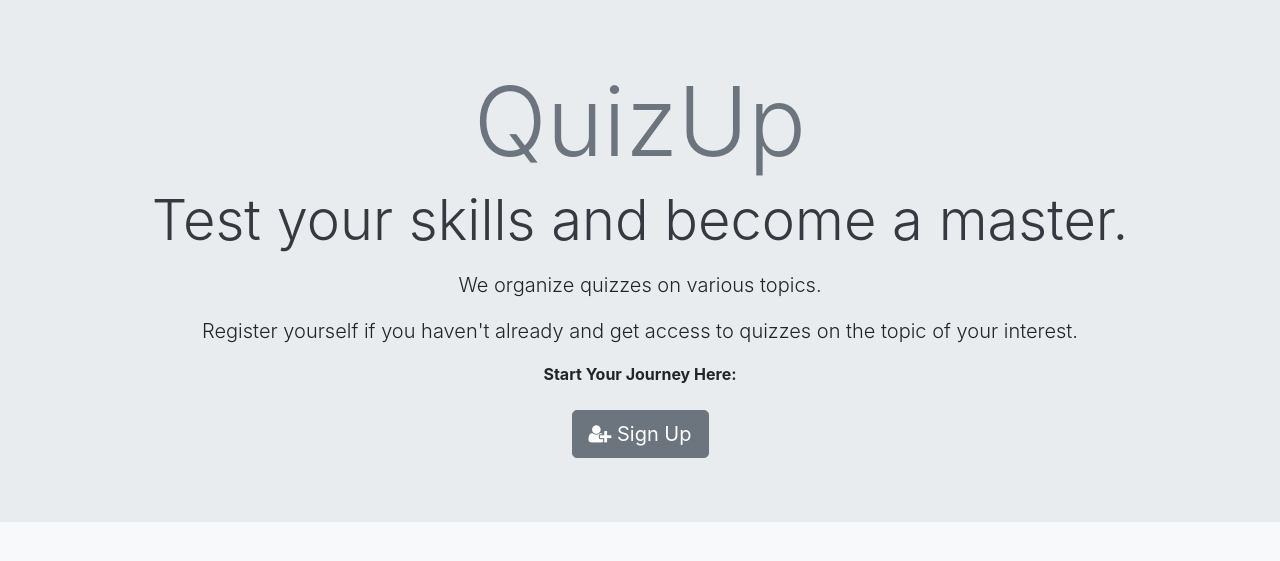
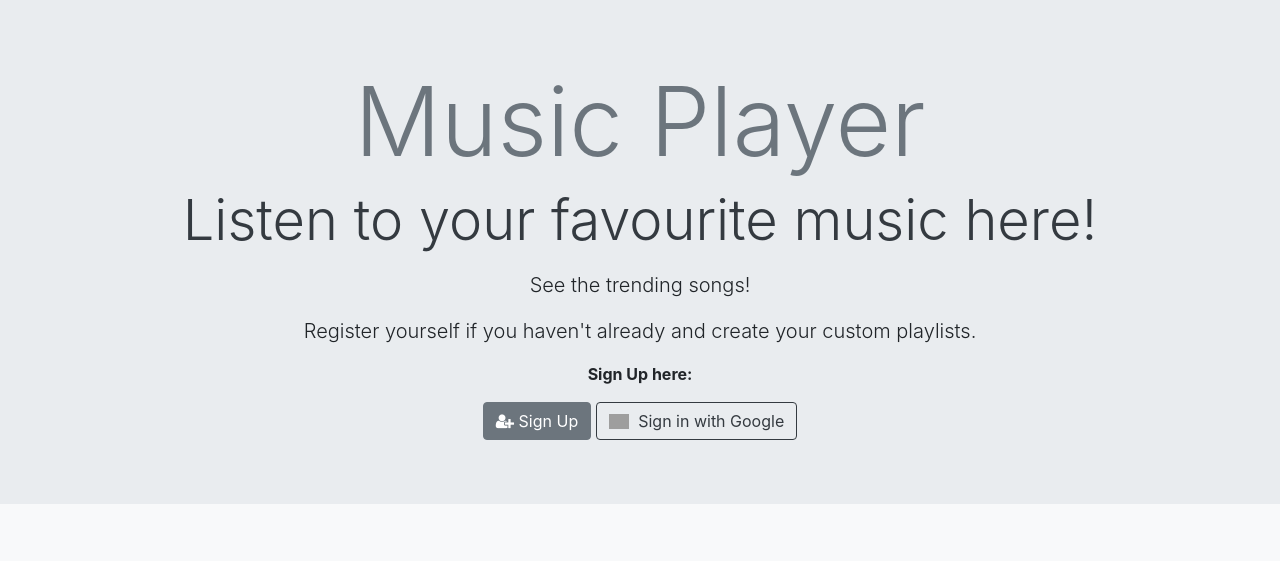
Before and after one commit to fortdev210/MusicApp-Django-, a Django app: page / in a window 1280 px wide. Shown: the part 72-633 px from the top of the page. Run offline with Django 3.2, Linux system fonts and the light colour scheme; some libraries are stand-ins or nearby versions; grey boxes are pictures that could not be loaded.

Commit message:
remove email field

```diff
--- a/authentication/forms.py
+++ b/authentication/forms.py
@@ -26,7 +26,7 @@
 
 class RegistrationForm(UserCreationForm):
     username = forms.CharField(widget=forms.TextInput(attrs={'placeholder': 'Username'}))
-    email = forms.EmailField(widget=forms.EmailInput(attrs={'placeholder': 'Email'}), required=True)
+    email = forms.HiddenInput()
     first_name = forms.HiddenInput()
     last_name = forms.HiddenInput()
     password1 = forms.CharField(label='Password', widget=forms.PasswordInput(attrs={'placeholder': 'Enter Password'}))
@@ -39,7 +39,6 @@
         model = User
         fields = [
             'username',
-            'email',
             'password1',
             'password2',
         ]
@@ -48,7 +47,7 @@
         user = super(RegistrationForm, self).save(commit=False)
         # user.first_name = self.cleaned_data['first_name']
         # user.last_name = self.cleaned_data['last_name']
-        user.email = self.cleaned_data['email']
+        # user.email = self.cleaned_data['email']
 
         if commit:
             user.save()
--- a/templates/musicapp/index.html
+++ b/templates/musicapp/index.html
@@ -1,21 +1,26 @@
 {% extends 'base.html' %}
+{% load socialaccount %}
 {% block title %} MusicApp - Home {% endblock title %}
 {% block body %}
 
 <section id="section-jumbotron" class="jumbotron jumbotron-fluid d-flex justify-content-center align-items-center">
     <div class="container text-center">
-      <h1 class="display-1 text-secondary">QuizUp</h1>
-      <p class="display-4 d-none d-sm-block text-dark">Test your skills and become a master.</p>
-      <p class="lead">We organize quizzes on various topics.</p>
+      <h1 class="display-1 text-secondary">Music Player</h1>
+      <p class="display-4 d-none d-sm-block text-dark">Listen to your favourite music here!</p>
+      <p class="lead">See the trending songs!</p>
 
       {% if request.user.is_active %}
-        <a href="#" class="btn btn-lg btn-secondary mt-2 mx-2">Let's play</a>
+        <a href="#" class="btn btn-lg btn-secondary mt-2 mx-2">Trending</a>
 
       {% else %}
-      <p class="lead">Register yourself if you haven't already and get access to quizzes on the topic of your interest.</p>
-      <p><strong> Start Your Journey Here:</strong></p>
-      <a href="{% url 'signup' %}" class="btn btn-lg btn-secondary mt-2"><i class="fa fa-user-plus" aria-hidden="true"></i> Sign Up</a>
-
+      <p class="lead">Register yourself if you haven't already and create your custom playlists.</p>
+      <p><strong> Sign Up here:</strong></p>
+      <a href="{% url 'signup' %}" class="btn btn-secondary"><i class="fa fa-user-plus" aria-hidden="true"></i> Sign Up</a>
+      <!-- <a href="{% url 'signup' %}" class="btn btn-lg btn-secondary mt-2"><i class="fa fa-user-plus" aria-hidden="true"></i> Sign Up</a> -->
+      <a href="{% provider_login_url 'google' process='login' %}" class="btn btn-outline-dark">
+        <img width="20px" style="margin-bottom:3px; margin-right:5px" alt="Google sign-in" src="https://upload.wikimedia.org/wikipedia/commons/thumb/5/53/Google_%22G%22_Logo.svg/512px-Google_%22G%22_Logo.svg.png" />
+        Sign in with Google
+      </a>
       {% endif %}
     </div>
 </section>
```
Also changed, not shown: db.sqlite3.
